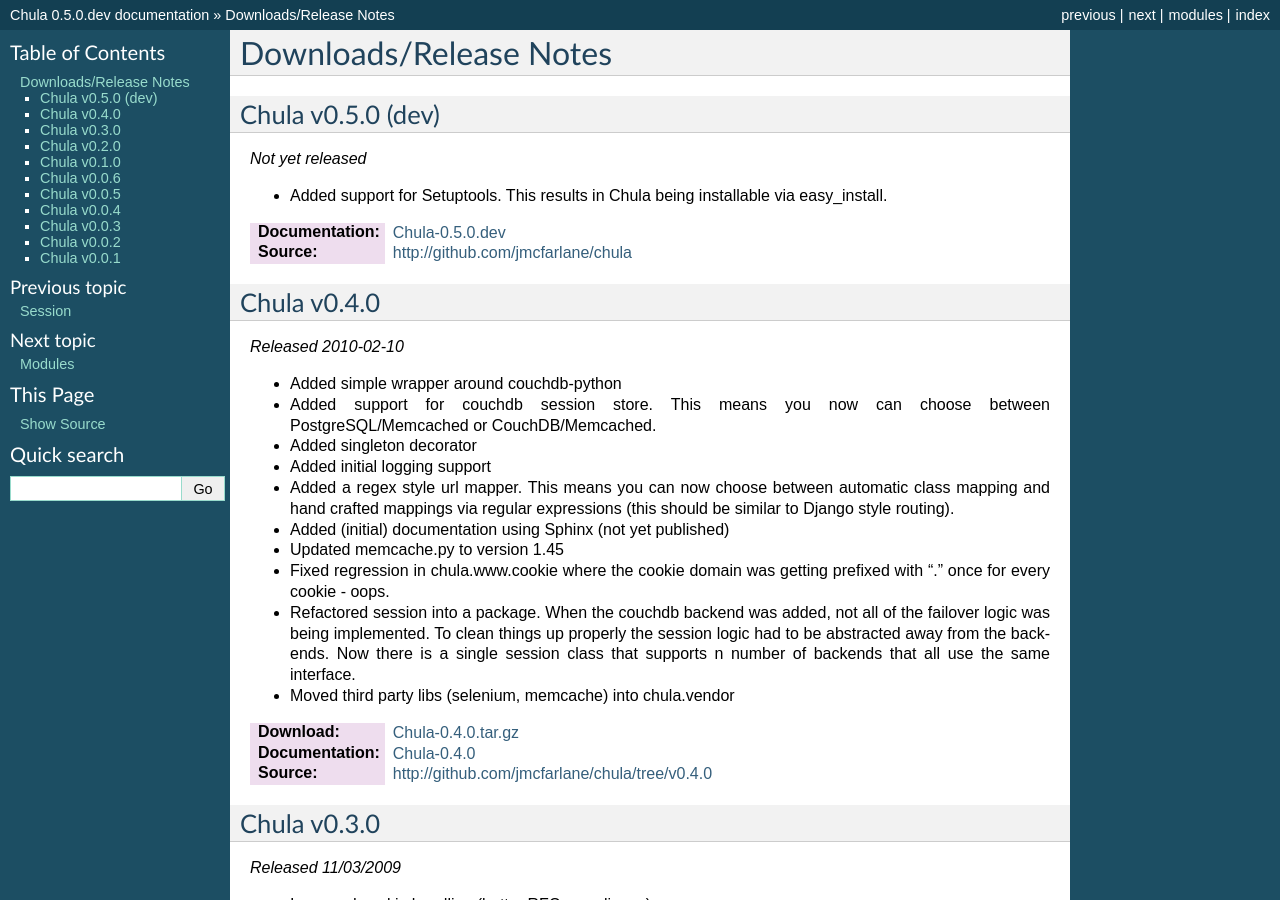
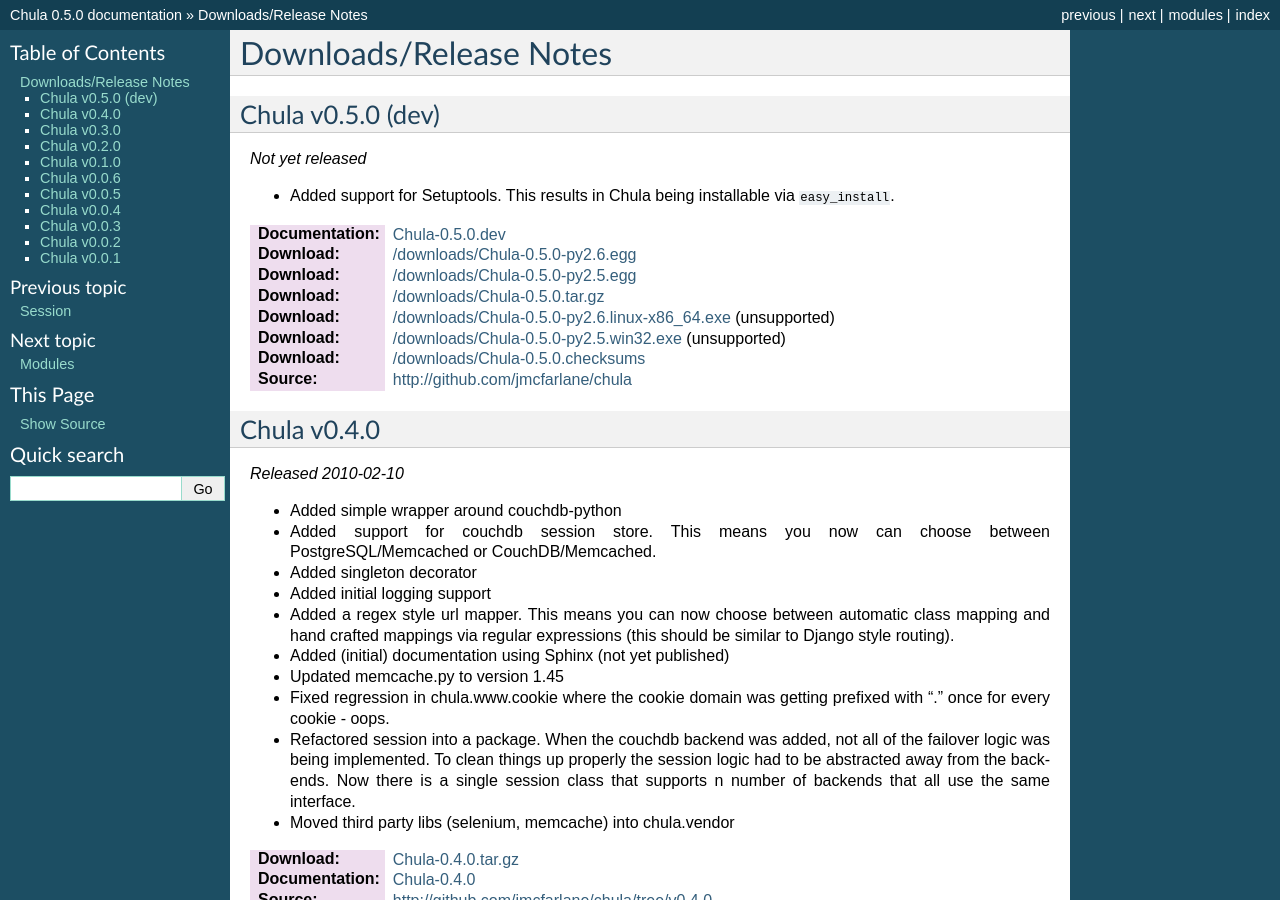
Before and after one commit to jmcfarlane/chula, a Sphinx documentation site: the page built from docs/changelog.rst, in a window 1280 px wide and 900 px high. Built offline with Sphinx 7.4.7, drawn with Linux system fonts in a browser that asks for light colours; some of the changed text lies outside the part shown.

Commit message:
Updated documentation
Finishing up 0.5.0

```diff
--- a/chula/__init__.py
+++ b/chula/__init__.py
@@ -5,7 +5,7 @@
 code generation.
 """
 
-__VERSION__ = '0.5.0.dev'
+__VERSION__ = '0.5.0'
 version = __VERSION__
 
 package_dir = 'chula'
--- a/docs/changelog.rst
+++ b/docs/changelog.rst
@@ -1,3 +1,5 @@
+.. _downloads:
+
 =======================
 Downloads/Release Notes
 =======================
@@ -14,9 +16,15 @@
 *Not yet released*
 
 * Added support for Setuptools.  This results in Chula being
-  installable via easy_install.
+  installable via ``easy_install``.
 
 :Documentation: `Chula-0.5.0.dev </0.5.0.dev>`_
+:Download: `</downloads/Chula-0.5.0-py2.6.egg>`_
+:Download: `</downloads/Chula-0.5.0-py2.5.egg>`_
+:Download: `</downloads/Chula-0.5.0.tar.gz>`_
+:Download: `</downloads/Chula-0.5.0-py2.6.linux-x86_64.exe>`_ (unsupported)
+:Download: `</downloads/Chula-0.5.0-py2.5.win32.exe>`_ (unsupported)
+:Download: `</downloads/Chula-0.5.0.checksums>`_
 :Source: http://github.com/jmcfarlane/chula
 
 Chula v0.4.0
--- a/docs/getting_started.rst
+++ b/docs/getting_started.rst
@@ -1,6 +1,11 @@
 ===============
 Getting Started
 ===============
+
+.. toctree::
+   :maxdepth: 2
+
+   install
 
 Terminology
 +++++++++++
```
Also changed, not shown: docs/install.rst (added, +87 -0 lines).
